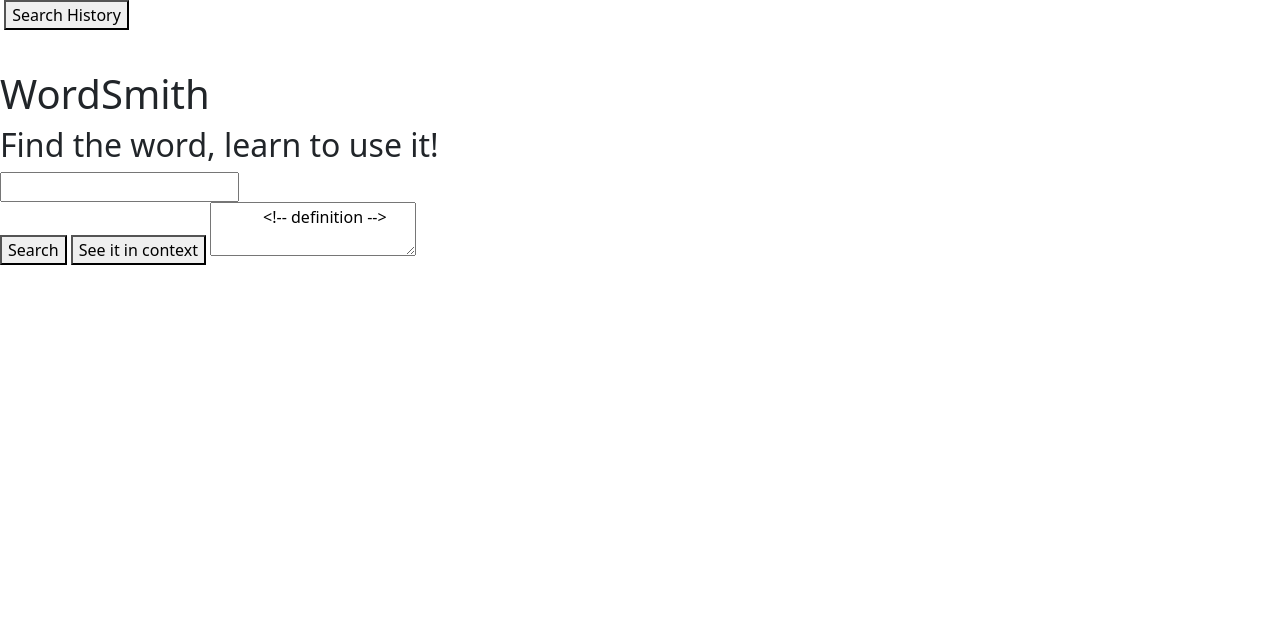
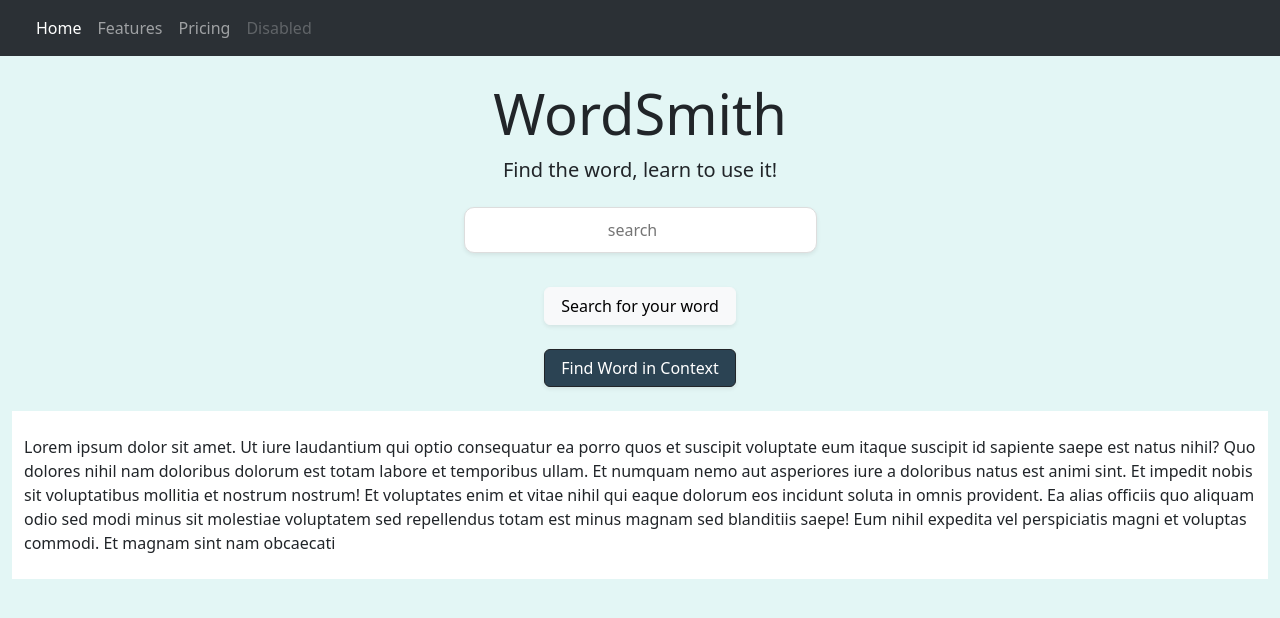
Before and after one commit to klaudia102/WordSmith, a plain HTML site: page index.html in a window 1280 px wide. Drawn offline with nearby package versions, Linux system fonts and the light colour scheme; files that its build step writes are made by us from their sources.

Commit message:
added text area

```diff
--- /dev/null
+++ b/assets/css/index.css
@@ -0,0 +1,32 @@
+body {
+  background-color: #e3f6f5;
+}
+
+.inputBox {
+  border: 1px solid #ddd;
+  border-radius: 10px;
+  width: 100%;
+  padding: 10px 60px;
+  color: #333;
+  margin: 6px 0px 10px;
+  text-align: center;
+}
+
+.searchInputResult {
+  display: flex;
+  justify-content: center;
+  border-radius: 12px;
+}
+
+#contextButton {
+  background: #2b4353;
+}
+
+.navbar {
+  max-width: 100%;
+}
+
+.textArea {
+  background-color: white;
+  padding-bottom: 600px;
+}
--- a/index.html
+++ b/index.html
@@ -16,36 +16,108 @@
 
   <body>
     <!-- Navigation bar -->
-    <!-- Navigation bar -->
-    <nav>
-      <img />
-      <button>Search History</button>
+    <nav
+      class="navbar navbar-expand-lg bg-body-tertiary stickt-top"
+      data-bs-theme="dark"
+    >
+      <div class="container-fluid">
+        <a class="navbar-brand" href="#"></a>
+        <button
+          class="navbar-toggler"
+          type="button"
+          data-bs-toggle="collapse"
+          data-bs-target="#navbarNav"
+          aria-controls="navbarNav"
+          aria-expanded="false"
+          aria-label="Toggle navigation"
+        >
+          <span class="navbar-toggler-icon"></span>
+        </button>
+        <div class="collapse navbar-collapse" id="navbarNav">
+          <ul class="navbar-nav">
+            <li class="nav-item">
+              <a class="nav-link active" aria-current="page" href="#">Home</a>
+            </li>
+            <li class="nav-item">
+              <a class="nav-link" href="#">Features</a>
+            </li>
+            <li class="nav-item">
+              <a class="nav-link" href="#">Pricing</a>
+            </li>
+            <li class="nav-item">
+              <a class="nav-link disabled" aria-disabled="true">Disabled</a>
+            </li>
+          </ul>
+        </div>
+      </div>
     </nav>
     <!-- Navigation bar ends -->
+
     <!-- Hero section/jumbotron -->
-    <hero>
-      <img />
-      <p></p>
-    </hero>
+    <div class="jumbotron jumbotron-fluid pt-4">
+      <div class="container">
+        <h1 class="display-4 d-flex justify-content-center fw-medium">
+          WordSmith
+        </h1>
+        <p class="lead d-flex justify-content-center">
+          Find the word, learn to use it!
+        </p>
+      </div>
+    </div>
     <!-- Hero section/jumbotron ends -->
-    <!-- heading -->
-    <div class="containerHeader">
-      <h1>WordSmith</h1>
-      <h2>Find the word, learn to use it!</h2>
+
+    <!-- Search form -->
+
+    <div class="containerSearch d-flex justify-content-center">
+      <form class="formContainer">
+        <input
+          class="inputBox shadow-sm"
+          type="search"
+          placeholder="search"
+          autocomplete="off"
+          autocomplete="off"
+          id="word-input"
+        />
+        <div class="buttonConatiner d-flex justify-content-center">
+          <div class="d-grid gap-2 col-6@ my-4">
+            <button
+              class="btn btn-light mb-2 px-3 shadow-sm"
+              type="button"
+              id="searchButton"
+            >
+              Search for your word
+            </button>
+            <button
+              class="btn btn-dark mt-2 px-3 shadow-sm"
+              type="button"
+              id="contextButton"
+            >
+              Find Word in Context
+            </button>
+          </div>
+        </div>
+      </form>
     </div>
-    <!-- heading ends -->
-    <!-- searching and displaying section -->
-    <div class="searching">
-      <form>
-        <input type="text" name="palceholder" />
-      </form>
-      <button>Search</button>
-      <button>See it in context</button>
-      <textarea>
-            <!-- definition -->
-        </textarea
+
+    <!-- Result from Search Input -->
+    <div class="container-fluid">
+      <div
+        class="textArea container-fluid d-flex justify-content-center py-4"
+        id="textArea"
       >
+        Lorem ipsum dolor sit amet. Ut iure laudantium qui optio consequatur ea
+        porro quos et suscipit voluptate eum itaque suscipit id sapiente saepe
+        est natus nihil? Quo dolores nihil nam doloribus dolorum est totam
+        labore et temporibus ullam. Et numquam nemo aut asperiores iure a
+        doloribus natus est animi sint. Et impedit nobis sit voluptatibus
+        mollitia et nostrum nostrum! Et voluptates enim et vitae nihil qui eaque
+        dolorum eos incidunt soluta in omnis provident. Ea alias officiis quo
+        aliquam odio sed modi minus sit molestiae voluptatem sed repellendus
+        totam est minus magnam sed blanditiis saepe! Eum nihil expedita vel
+        perspiciatis magni et voluptas commodi. Et magnam sint nam obcaecati
+      </div>
     </div>
+
     <!-- searching and displaying area ends -->
 
     <!--  footer-->
```
